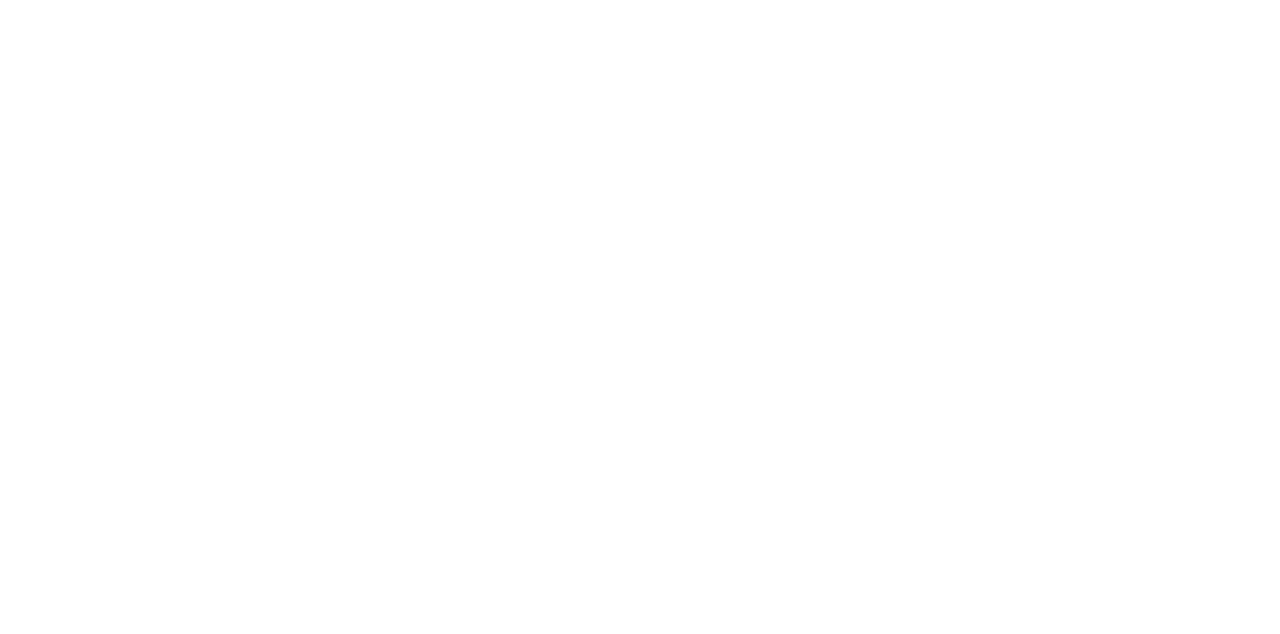
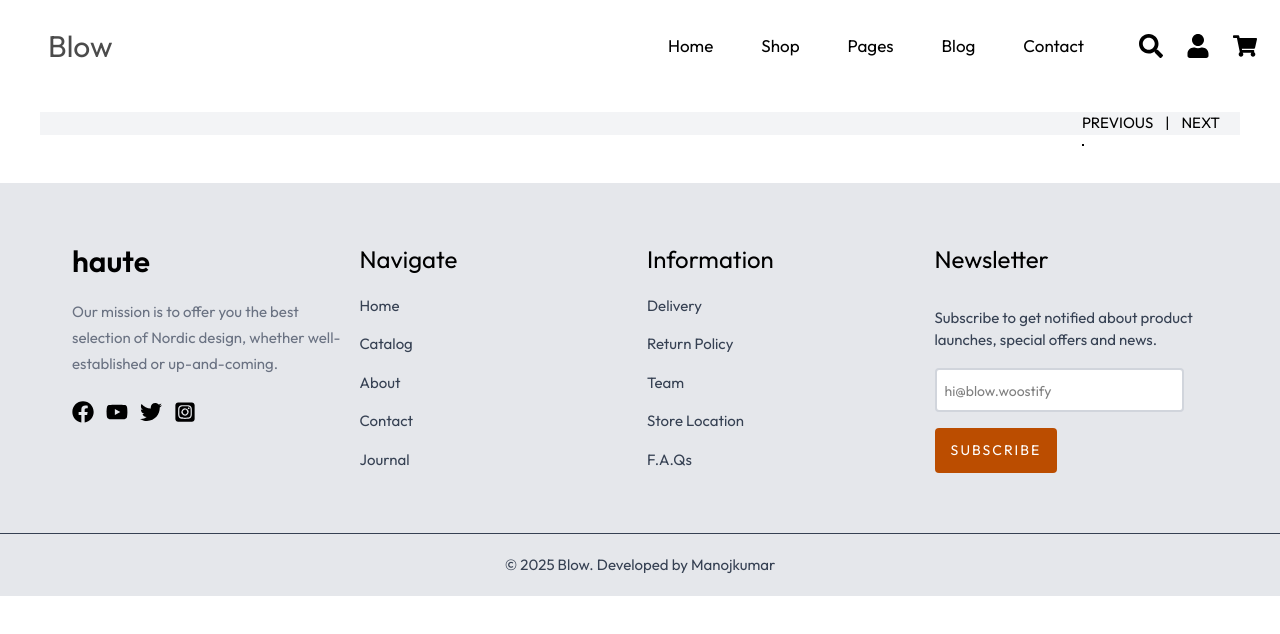
Before and after one commit to Manojkumar-0622/E-commerce, a React (Vite) app in the folder client/: page /products/1 in a window 1280 px wide. Before the commit this address had no page. Shown: the top 634 px of the page. Built offline with nearby package versions, Linux system fonts and the light colour scheme.

Commit message:
somthing add see you self

```diff
--- a/client/src/App.jsx
+++ b/client/src/App.jsx
@@ -4,18 +4,26 @@ import Register from "./components/Register"
 import Layout from "./pages/Layout"
 import { HomePage } from "./pages/HomePage"
 import AllProducts from "./pages/AllProducts"
+import ProductDetailsPage from "./pages/ProductDetailsPage"
 
 const App = () => {
+
+
   return (
     <>
     <Routes>
       <Route path="/login" element={<Login />}/>
       <Route path="/register" element={<Register />}/>
 
+      <Route path="/" element={<Layout />}>
+          <Route index
+                 element={<HomePage />}/>
 
-      <Route path="/" element={<Layout />}>
-          <Route index element={<HomePage />}/>
-          <Route path="/products" element={<AllProducts />}/>
+          <Route path="/products"
+                 element = {<AllProducts />}/>
+
+          <Route path="/products/:id"
+                 element = {<ProductDetailsPage />}/>
       </Route>
 
     </Routes>
--- a/client/src/assets/assets.js
+++ b/client/src/assets/assets.js
@@ -12,6 +12,7 @@ import Glorious_2 from '../assets/arrivals/Glorious Eyewear_2.jpg';
 import National_1 from '../assets/arrivals/National Geographic Tee_1.jpg';
 import National_2 from '../assets/arrivals/National Geographic Tee_2.jpg';
 import Quilted_1 from '../assets/arrivals/Quilted Crossbody Bag_1.jpg';
+import Quilted_3 from '../assets/arrivals/Quilted Crossbody Bag_3.jpg';
 import Quilted_2 from '../assets/arrivals/Quilted Crossbody Bag_2.jpg';
 import Retro_1 from '../assets/arrivals/Retro Liner Socks_1.jpg';
 import Retro_2 from '../assets/arrivals/Retro Liner Socks_2.jpg';
@@ -26,6 +27,7 @@ import collection_3 from '../assets/collection-3.jpg';
 
 export const futueItem = [
         {
+          id : 1,
           name : "Embroidered Haring Cap",
           price : [{price : 12.00}],
           images : [
@@ -35,6 +37,7 @@ export const futueItem = [
           stock : 2
        },
        {
+          id : 2,
           name : "National Geographic Tee",
           price : [{price : 24.00}],
           images : [
@@ -44,6 +47,7 @@ export const futueItem = [
           stock : 23
        },
         {
+          id : 3,
           name : "Trainers Multicolored Pieces ",
           price : [{price : 146.00}],
           images : [
@@ -53,15 +57,21 @@ export const futueItem = [
           stock : 0
        },
        {
+          id : 4,
           name : "Quilted Crossbody Bag",
           price : [{price : 21.00},{discount : 25.00}],
           images : [
             {normal_img  : Quilted_1 },
-            {hover_img : Quilted_2}
+            {hover_img : Quilted_2},
+            {full_img : Quilted_3}
           ],
+          simple_des : "Qui, explicabo eius nisi fugit repudiandae, quos voluptates, beatae ullam consectetur ducimus itaque! Tempore provident eligendi sed ipsum ea. Reiciendis nulla neque sapiente, totam veritatis non? Odio, quaerat.",
+          colors : ["red","blue"],
+          Categories : ["Bags","Sales","Sportswear","Women"],
+          Tags : ["fashion","summer"],
+          review : 1,
           star : 4,
           stock : 0
-
        }
 ]
 
@@ -70,6 +80,7 @@ export const futueItem = [
 
 export const newArrival = [
        {
+          id : 5,
           name : "Glorious Eyewear",
           price : [{price : 37.00}],
           images : [
@@ -79,6 +90,7 @@ export const newArrival = [
           stock : 0
        },
        {
+          id : 6,
           name : "National Geographic Tee",
           price : [{price : 24.00}],
           images : [
@@ -88,6 +100,7 @@ export const newArrival = [
           stock : 23
        },
        {
+          id : 7,
           name : "Quilted Crossbody Bag",
           price : [{price : 21.00},{discount : 25.00}],
           images : [
@@ -99,6 +112,7 @@ export const newArrival = [
 
        },
        {
+          id : 8,
           name : "Retro Liner Socks",
           price : [{price : 70.00}],
           images : [
--- a/client/src/components/NewArrivals.jsx
+++ b/client/src/components/NewArrivals.jsx
@@ -2,11 +2,13 @@ import React from 'react'
 import { FaRegHeart } from "react-icons/fa";
 import { FaStar } from "react-icons/fa";
 import { IoCartOutline } from "react-icons/io5";
+import { useNavigate } from 'react-router-dom';
 
 
 const NewArrivals = ({dummayArrival,title}) => {
 
     console.log(dummayArrival);
+    const navigater = useNavigate();
 
 
     return (
@@ -17,7 +19,7 @@ const NewArrivals = ({dummayArrival,title}) => {
                  className='flex gap-3 mt-20 justify-around mx-6 '>
                 {dummayArrival.map(items =>(
                     <div key={items.name}>
-                        <div className='w-[250px] group cursor-pointer relative h-[250px]'>
+                        <div onClick={()=>navigater(`/products/${items.id}`)} className='w-[250px] group cursor-pointer relative h-[250px]'>
                             <img
                                  src={items.images[0].normal_img}
                                  alt=""
--- /dev/null
+++ b/client/src/components/ProductDetailsPage/DetailPageNav.jsx
@@ -0,0 +1,37 @@
+import React from 'react'
+
+const DetailPageNav = ( { PreviousItem, NextItem, Products} ) => {
+
+    console.log(PreviousItem);
+
+    return (
+        <>
+            <div className='flex justify-between'>
+                <div className='flex gap-4'>
+                    {Products?.Categories?.map(item => (
+                        <div className='text-[17px] text-gray-600'>
+                            {item}<span className='pl-2'>/</span>
+                        </div>
+                    ))}
+                </div>
+                <div className='flex gap-3 mr-5 text-[15px]'>
+                    <div className='group cursor-pointer relative'>
+                        PREVIOUS
+                        <div className='border absolute top-8 '>
+                            {PreviousItem && (
+                                <div>{PreviousItem.name}</div>
+                            )}
+                        </div>
+                    </div>
+
+
+
+                    <span>|</span>
+                    <div>NEXT</div>
+                </div>
+            </div>
+        </>
+    )
+}
+
+export default DetailPageNav
--- a/client/src/pages/Footer.jsx
+++ b/client/src/pages/Footer.jsx
@@ -45,6 +45,8 @@ const Footer = () => {
                     <li><a href="#">F.A.Qs</a></li>
                 </ul>
             </div>
+
+
             <div className='flex-1'>
                 <div
                     className='text-2xl'>Newsletter</div>
--- a/client/src/pages/Layout.jsx
+++ b/client/src/pages/Layout.jsx
@@ -13,7 +13,7 @@ const Layout = () => {
     <>
       <Navbar SetSearch={SetSearch}
               search={search}/>
-      <Outlet context={{ search }}/>
+        <Outlet context={{ search }}/>
       <Footer />
     </>
   )
--- /dev/null
+++ b/client/src/pages/ProductDetailsPage.jsx
@@ -0,0 +1,43 @@
+import React, { useEffect, useState } from 'react'
+import { useParams } from 'react-router-dom'
+import { futueItem } from '../assets/assets'
+import DetailPageNav from '../components/ProductDetailsPage/DetailPageNav';
+
+const ProductDetailsPage = () => {
+    //geting id from NewArrivals to fetch only that produte datas
+    const { id } = useParams();
+
+
+    const [products,SetProdcuts] = useState();
+    const [previousItem,SetPreviousItem] = useState();
+    const [nextItem,SetNextItem] = useState();
+
+    useEffect(()=>{
+        const productId = Number(id);
+
+        const Pro = futueItem.find(item => item.id == productId);
+        const PreItem = futueItem.find(item => item.id == productId-1);
+        const NexItem = futueItem.find(item => item.id == productId+1);
+
+        SetProdcuts(Pro);
+        SetPreviousItem(PreItem);
+        SetNextItem(NexItem);
+
+    },[]);
+
+
+    return (
+        <>
+            <div className=' mx-10 bg-gray-100 mt-5'>
+                <DetailPageNav PreviousItem={previousItem}
+                               NextItem={nextItem}
+                               Products={products}
+                />
+            </div>
+
+
+        </>
+    )
+}
+
+export default ProductDetailsPage
```
Also changed, not shown: client/src/pages/Navbar.jsx (+29 -15 lines), client/src/assets/arrivals/Quilted Crossbody Bag_3.jpg (added).
